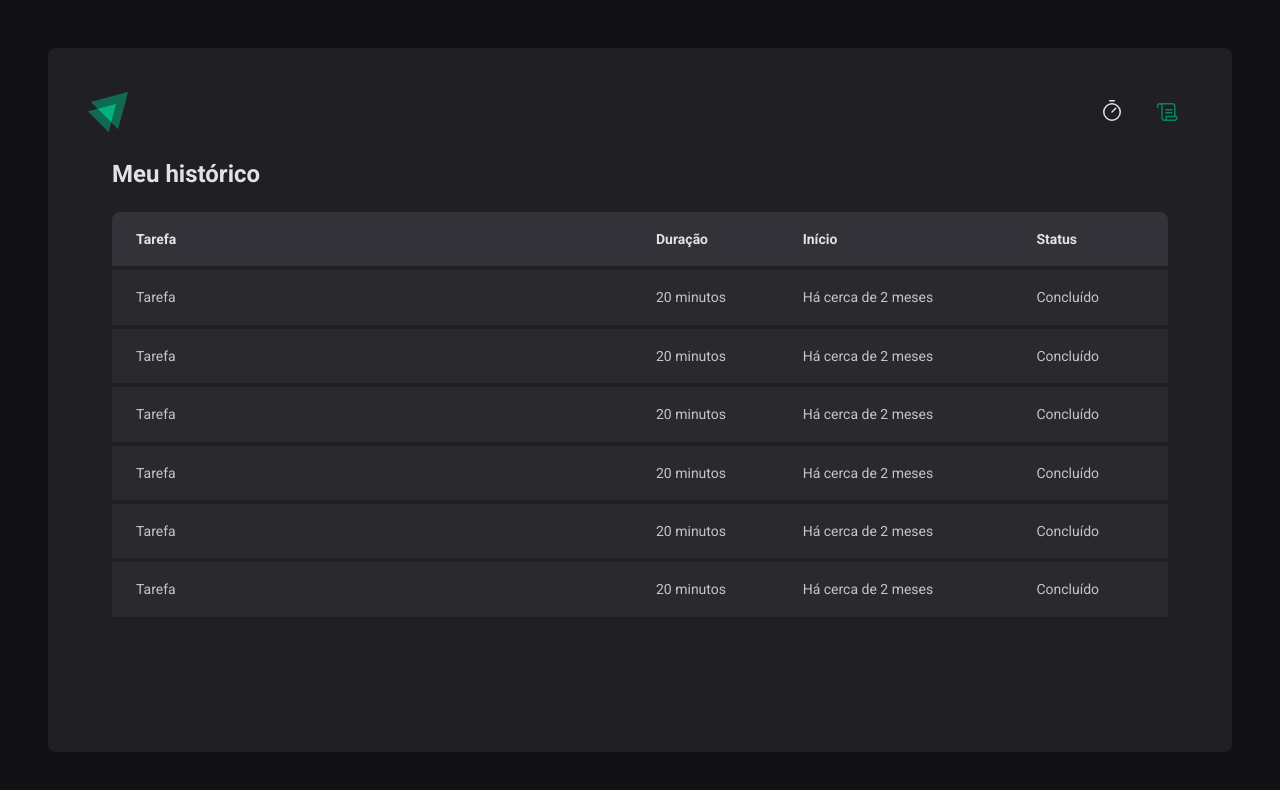
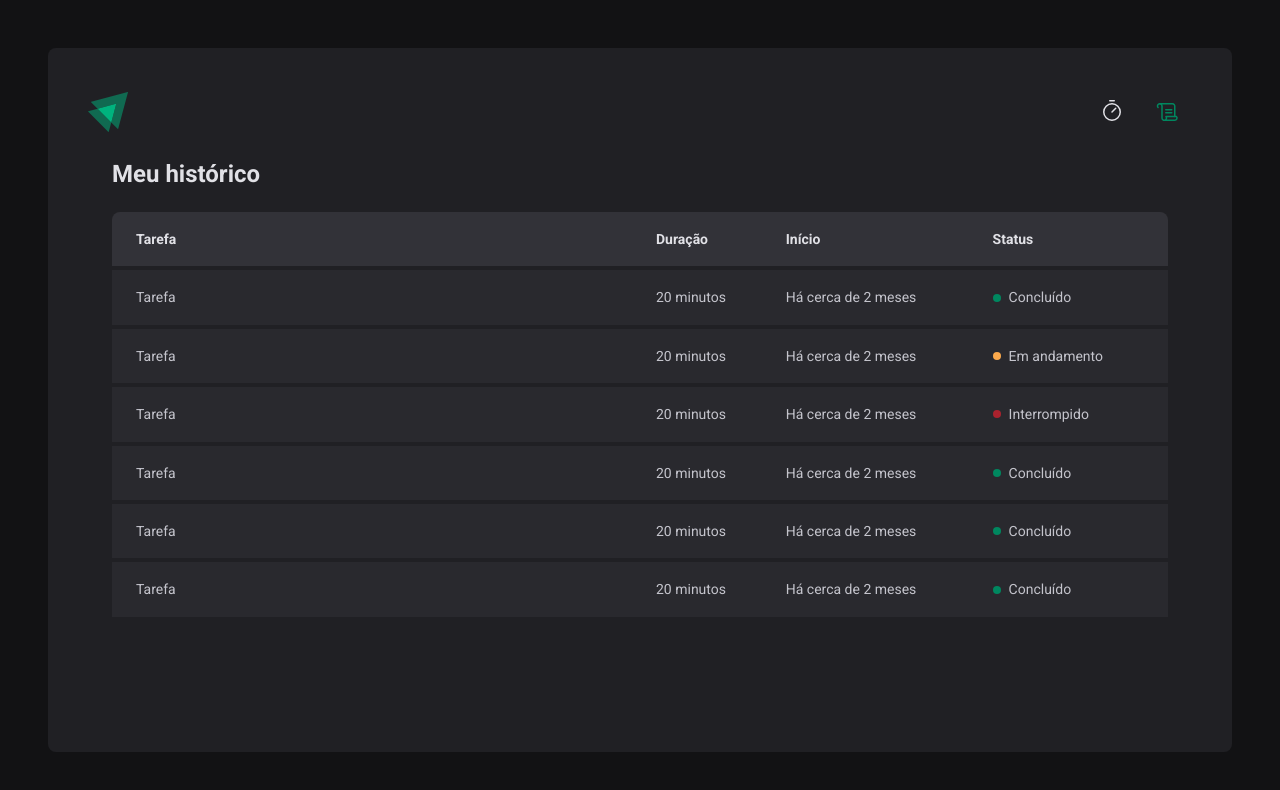
Before and after one commit to JGabriel12/IgniteTimer, a React (Vite) app: page /history in a window 1280 px wide. Shown: the top 790 px of the page. Built offline with nearby package versions, Linux system fonts and the light colour scheme.

Commit message:
Feat: Status component

```diff
--- a/src/pages/History/index.tsx
+++ b/src/pages/History/index.tsx
@@ -1,4 +1,4 @@
-import { HistoryContainer, HistoryList } from "./styles";
+import { HistoryContainer, HistoryList, Status } from "./styles";
 
 export function History() {
   return (
@@ -21,37 +21,49 @@
               <td>Tarefa</td>
               <td>20 minutos</td>
               <td>Há cerca de 2 meses</td>
-              <td>Concluído</td>
+              <td>
+                <Status statusColor="green">Concluído</Status>
+              </td>
             </tr>
             <tr>
               <td>Tarefa</td>
               <td>20 minutos</td>
               <td>Há cerca de 2 meses</td>
-              <td>Concluído</td>
+              <td>
+                <Status statusColor="yellow">Em andamento</Status>
+              </td>
             </tr>
             <tr>
               <td>Tarefa</td>
               <td>20 minutos</td>
               <td>Há cerca de 2 meses</td>
-              <td>Concluído</td>
+              <td>
+                <Status statusColor="red">Interrompido</Status>
+              </td>
             </tr>
             <tr>
               <td>Tarefa</td>
               <td>20 minutos</td>
               <td>Há cerca de 2 meses</td>
-              <td>Concluído</td>
+              <td>
+                <Status statusColor="green">Concluído</Status>
+              </td>
             </tr>
             <tr>
               <td>Tarefa</td>
               <td>20 minutos</td>
               <td>Há cerca de 2 meses</td>
-              <td>Concluído</td>
+              <td>
+                <Status statusColor="green">Concluído</Status>
+              </td>
             </tr>
             <tr>
               <td>Tarefa</td>
               <td>20 minutos</td>
               <td>Há cerca de 2 meses</td>
-              <td>Concluído</td>
+              <td>
+                <Status statusColor="green">Concluído</Status>
+              </td>
             </tr>
           </tbody>
         </table>
--- a/src/pages/History/styles.ts
+++ b/src/pages/History/styles.ts
@@ -64,8 +64,25 @@
   }
 `
 
-export const Status = styled.span`
+const STATUS_COLORS = {
+  yellow: 'yellow-500',
+  green: 'green-500',
+  red: 'red-500'
+} as const
+interface StatusProps {
+  statusColor: keyof typeof STATUS_COLORS
+}
+
+export const Status = styled.span<StatusProps>`
   display: flex;
   align-items: center;
   gap: 0.5rem;
+
+  &::before {
+    content: '';
+    width: 0.5rem;
+    height: 0.5rem;
+    border-radius: 9999px;
+    background: ${props => props.theme[STATUS_COLORS[props.statusColor]]};
+  }
 `
```
